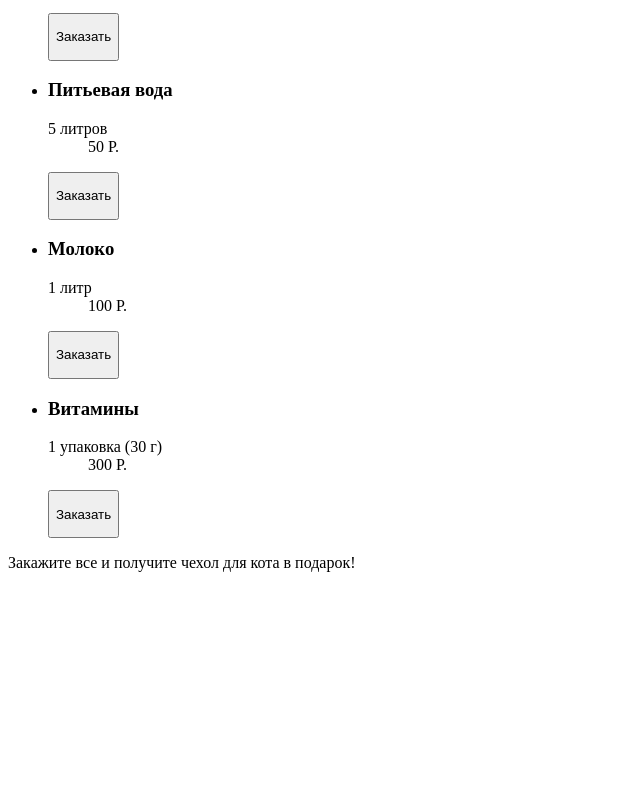
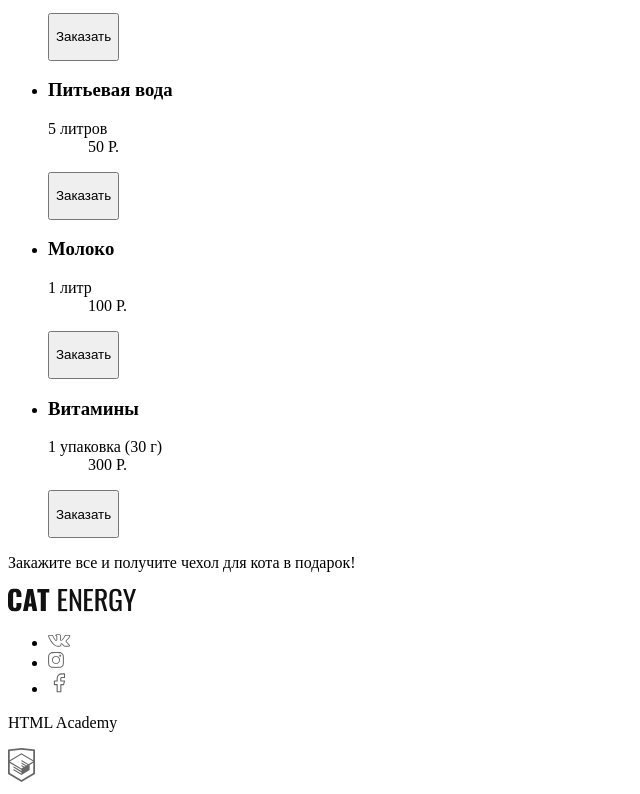
Before and after one commit to 1Sayd/cat-energy, a plain HTML site: page catalog.html in a window 1280 px wide. Shown: the part 2345-3139 px from the top of the page, without its empty margins (0-640 px from the left). Before the commit the page ends 2933 px from the top, so only its background shows below. Drawn offline with Linux system fonts and the light colour scheme.

Commit message:
add footer

```diff
--- a/catalog.html
+++ b/catalog.html
@@ -225,5 +225,35 @@
       </div>
     </section>
   </main>
+  <footer class="page-footer">
+    <div class="page-footer__wrapper">
+      <img class="page-footer__logo logo-text" src="images/svg/logo-mobile-2.svg" alt="Logo text"
+      width="128" height="24">
+      <ul class="page-footer__social-media-list social-media-list">
+        <li class="social-media-list__item">
+          <a href="" class="social-media-list__link">
+            <img src="images/svg/icon_vkontakte.svg" alt="Вконтакте" class="social-media-list__image"
+            width="23" height="16">
+          </a>
+        </li>
+        <li class="social-media-list__item">
+          <a href="" class="social-media-list__link">
+            <img src="images/svg/icon_instagram.svg" alt="Инстаграм" class="social-media-list__image"
+            width="16" height="16">
+          </a>
+        </li>
+        <li class="social-media-list__item">
+          <a href="" class="social-media-list__link">
+            <img src="images/svg/icon_facebook.svg" alt="Фейсбук" class="social-media-list__image"
+            width="22" height="22">
+          </a>
+        </li>
+      </ul>
+      <div class="page-footer__maket-author maket-author">
+        <p class="maket-author__logo-text">HTML Academy</p>
+        <img src="images/svg/html-academy-logo.svg" alt="Логотив HTML Academy" width="27" height="34">
+      </div>
+    </div>
+  </footer>
 </body>
 </html>
```
